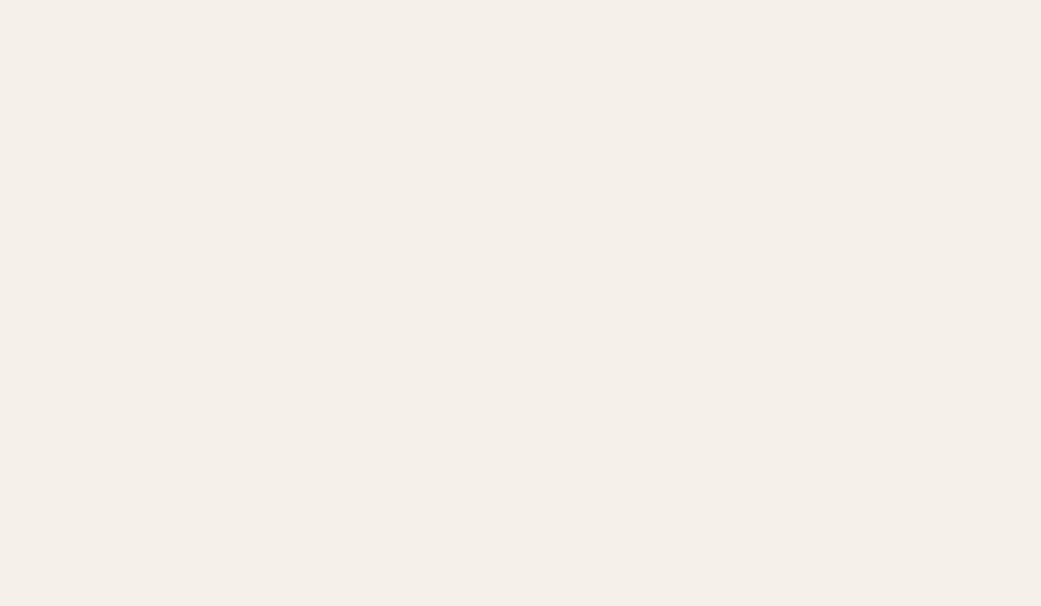
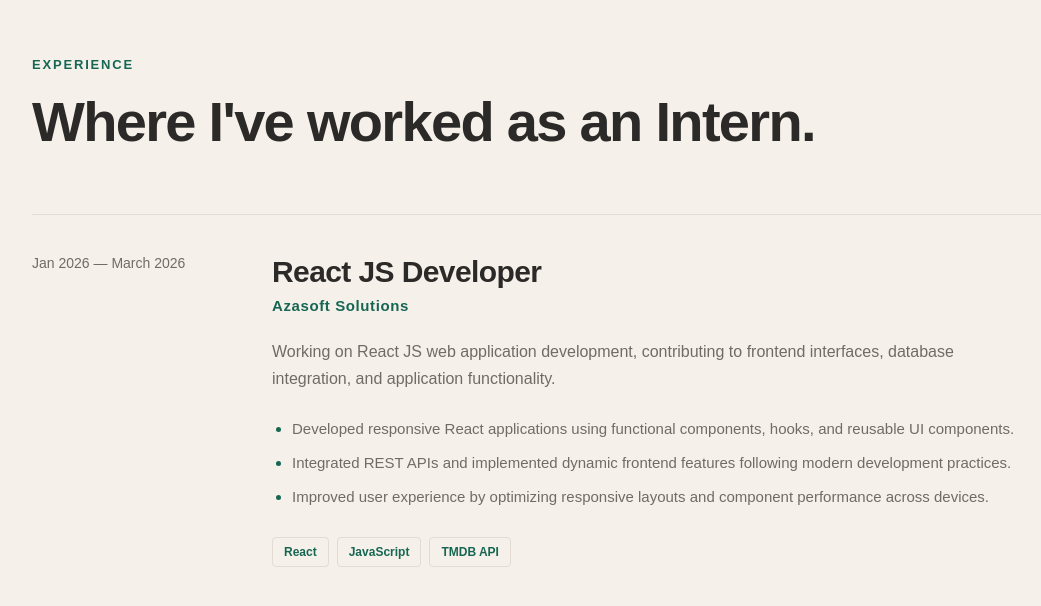
Before and after one commit to Velmurugan-02/VELMURUGAN_PORTFOLIO, a React app: page / in a window 1280 px wide. Shown: the part 4044-4650 px from the top of the page, without its empty margins (8-1049 px from the left). Before the commit the page ends 3994 px from the top, so only its background shows below. Built offline with nearby package versions, Linux system fonts and the light colour scheme; the HTML template or start-up script is replaced by a standard one.

Commit message:
Experiance Section is added

```diff
--- a/src/App.css
+++ b/src/App.css
@@ -500,6 +500,110 @@
   color: var(--accent);
 }
 
+/* Experiance */
+.experience {
+  min-height: calc(100vh - 76px);
+  display: flex;
+  align-items: center;
+  padding: 100px 0;
+}
+
+.experience-heading {
+  margin-bottom: 60px;
+}
+
+.experience-heading h2 {
+  color: var(--text-primary);
+  font-size: clamp(36px, 5vw, 56px);
+  line-height: 1.15;
+  font-weight: 700;
+  letter-spacing: -0.03em;
+}
+
+/* EXP Item */
+.experience-item {
+  display: grid;
+  grid-template-columns: 180px 1fr;
+  gap: 60px;
+  padding-top: 40px;
+  border-top: 1px solid var(--border);
+}
+
+/* Exp date */
+.experience-date {
+  color: var(--text-secondary);
+  font-size: 14px;
+  font-weight: 500;
+}
+
+.experience-date span {
+  white-space: nowrap;
+}
+
+/* Content */
+.experience-content {
+  max-width: 750px;
+}
+
+.experience-content h3 {
+  margin-bottom: 8px;
+  color: var(--text-primary);
+  font-size: 30px;
+  font-weight: 700;
+  letter-spacing: -0.02em;
+}
+
+.experience-company {
+  margin-bottom: 24px;
+  color: var(--accent);
+  font-size: 15px;
+  font-weight: 600;
+  letter-spacing: 0.04em;
+}
+
+.experience-description {
+  margin-bottom: 24px;
+  color: var(--text-secondary);
+  font-size: 16px;
+  line-height: 1.7;
+}
+
+.experience-responsibilities {
+  margin: 0 0 28px;
+  padding-left: 20px;
+
+  color: var(--text-secondary);
+}
+
+.experience-responsibilities li {
+  margin-bottom: 10px;
+
+  font-size: 15px;
+  line-height: 1.6;
+}
+
+.experience-responsibilities li::marker {
+  color: var(--accent);
+}
+
+/* Exp Tech */
+.experience-technologies {
+  display: flex;
+  flex-wrap: wrap;
+  gap: 8px;
+}
+
+.experience-technologies span {
+  padding: 7px 11px;
+  color: var(--accent);
+  background: var(--background);
+  border: 1px solid var(--border);
+  border-radius: 4px;
+  font-size: 12px;
+  font-weight: 600;
+}
+
+
 /* Responsive Styles */
 @media (max-width: 768px) {
   .desktop-nav {
@@ -674,4 +778,32 @@
     gap: 20px;
   }
 
+  /* Experience section */
+  .experience {
+    min-height: auto;
+    padding: 80px 0;
+  }
+
+  .experience-heading {
+    margin-bottom: 40px;
+  }
+
+  .experience-heading h2 {
+    font-size: clamp(34px, 10vw, 46px);
+  }
+
+  .experience-item {
+    grid-template-columns: 1fr;
+    gap: 20px;
+    padding-top: 30px;
+  }
+
+  .experience-content h3 {
+    font-size: 26px;
+  }
+
+  .experience-date {
+    font-size: 13px;
+  }
+
 }
--- a/src/App.jsx
+++ b/src/App.jsx
@@ -4,6 +4,7 @@ import Hero from './components/Hero'
 import About from './components/About';
 import Skills from './components/Skills';
 import Projects from './components/Projects';
+import Experience from './components/Experience';
 
 function App() {
   return (
@@ -14,6 +15,7 @@ function App() {
         <About />
         <Skills />
         <Projects />
+        <Experience />
       </main>
     </>
   );
--- /dev/null
+++ b/src/components/Experience.jsx
@@ -0,0 +1,62 @@
+function Experience() {
+    return (
+        <section id="experience" className="experience section">
+            <div className="container">
+
+                <div className="experience-heading">
+                    <p className="section-label">EXPERIENCE</p>
+
+                    <h2>
+                        Where I've worked as an Intern.
+                    </h2>
+                </div>
+
+
+                <div className="experience-item">
+
+                    <div className="experience-date">
+                        <span>Jan 2026 — March 2026</span>
+                    </div>
+
+
+                    <div className="experience-content">
+
+                        <h3>React JS Developer</h3>
+
+                        <p className="experience-company">
+                            Azasoft Solutions
+                        </p>
+
+                        <p className="experience-description">
+                            Working on React JS web application development,
+                            contributing to frontend interfaces,
+                            database integration, and application functionality.
+                        </p>
+
+                        <ul className="experience-responsibilities">
+                            <li>
+                                Developed responsive React applications using functional components, hooks, and reusable UI components.
+                            </li>
+
+                            <li>
+                                Integrated REST APIs and implemented dynamic frontend features following modern development practices.
+                            </li>
+
+                            <li>
+                                Improved user experience by optimizing responsive layouts and component performance across devices.
+                            </li>
+                        </ul>
+
+                        <div className="experience-technologies">
+                            <span>React</span>
+                            <span>JavaScript</span>
+                            <span>TMDB API</span>
+                        </div>
+                    </div>
+                </div>
+            </div>
+        </section>
+    );
+}
+
+export default Experience;
--- a/src/components/Projects.jsx
+++ b/src/components/Projects.jsx
@@ -56,7 +56,7 @@ function Projects() {
             title: "Medicine Expiry & Donation Tracker",
             description:
                 "Medicines worth crores expire unused in households and pharmacies every year while NGOs and free clinics struggle to source affordable medicines. This platform bridges that gap — connecting donors with receivers before medicines expire.",
-            image: "assets/CineScope.png",
+            image: "assets/MedicineTracker.png",
             technologies: [
                 "Java",
                 "Spring Boot",
@@ -152,11 +152,8 @@ function Projects() {
                                     >
                                         Live Demo ↗
                                     </a>
-
                                 </div>
-
                             </div>
-
                         </article>
                     ))}
 
```
Also changed, not shown: public/assets/MedicineTracker.png (added).
